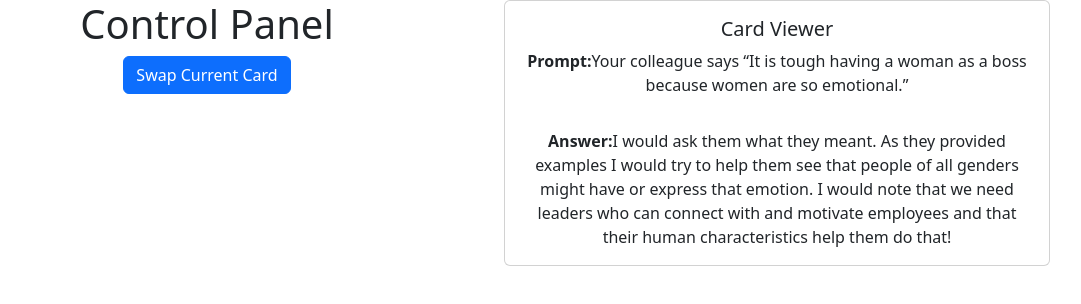
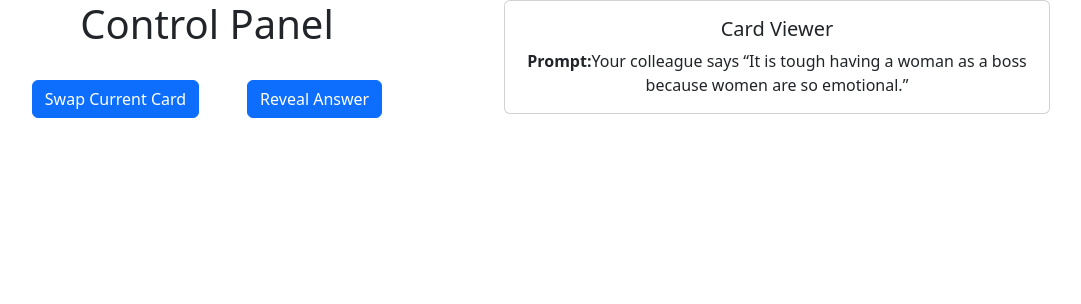
Before and after one commit to DiouDai/my-app, a React (Create React App) app: page / in a window 1280 px wide. Shown: the top 304 px of the page, without its empty margins (148-1229 px from the left). Built offline with nearby package versions, Linux system fonts and the light colour scheme.

Commit message:
Show/hide answer

```diff
--- a/src/App.tsx
+++ b/src/App.tsx
@@ -9,12 +9,17 @@ import { Card } from './interfaces/card';
 
 function App():JSX.Element {
   const [activeCard, setActiveCard] = useState<Card>(CARDS[0] as Card);
+  const [answerRevealed, reveal] = useState<boolean>(false);
 
   return (
     <Container className="App">
       <Row>
-     <ControlPanel setCard={setActiveCard}></ControlPanel>
-     <CardViewer card = {activeCard}></CardViewer>
+     <ControlPanel
+     setCard={setActiveCard}
+      reveal ={reveal}
+     answerRevealed={answerRevealed}>
+     </ControlPanel>
+     <CardViewer card = {activeCard} answerRevealed={answerRevealed}></CardViewer>
      </Row>
     </Container>
   );
--- a/src/components/CardViewer.tsx
+++ b/src/components/CardViewer.tsx
@@ -2,7 +2,7 @@ import {Col, Card as BootstrapCard} from 'react-bootstrap';
 import { Card } from '../interfaces/card';
 
 
-export function CardViewer({card}:{card:Card}):JSX.Element{
+export function CardViewer({card, answerRevealed}:{card:Card, answerRevealed:boolean}):JSX.Element{
     return <Col>
     <BootstrapCard>
         <BootstrapCard.Body>
@@ -10,11 +10,11 @@ export function CardViewer({card}:{card:Card}):JSX.Element{
         <BootstrapCard.Text>
            <strong> Prompt:</strong>{card.prompt}
         </BootstrapCard.Text>
-        </BootstrapCard.Body>
-        <BootstrapCard.Body>
-        <BootstrapCard.Text>
+
+        {answerRevealed &&<BootstrapCard.Text>
+            {answerRevealed}
             <strong>Answer:</strong>{card.answer}
-        </BootstrapCard.Text>
+        </BootstrapCard.Text>}
         </BootstrapCard.Body>
     </BootstrapCard>
     </Col>
--- a/src/components/ControlPanel.tsx
+++ b/src/components/ControlPanel.tsx
@@ -3,13 +3,15 @@ import { Card } from '../interfaces/card';
 import CARDS from '../assets/cards.json'
 import { getRandomElement } from '../utilties/data';
 
-export function ControlPanel({setCard}: {setCard:(c:Card)=>void}):JSX.Element{
+export function ControlPanel({setCard, reveal, answerRevealed}: {setCard:(c:Card)=>void, reveal:(r:boolean)=>void, answerRevealed:boolean}):JSX.Element{
     function setRandomCard(){
+        reveal(false);
         setCard(getRandomElement(CARDS as Card[]))
     }
 
     return <Col>
     <h1>Control Panel </h1>
-    <Button onClick={setRandomCard}>Swap Current Card </Button>
+    <Button onClick={setRandomCard} className="m-4">Swap Current Card </Button>
+    <Button onClick={()=>reveal(!answerRevealed)}className="m-4">Reveal Answer</Button>
     </Col>
 }
```
